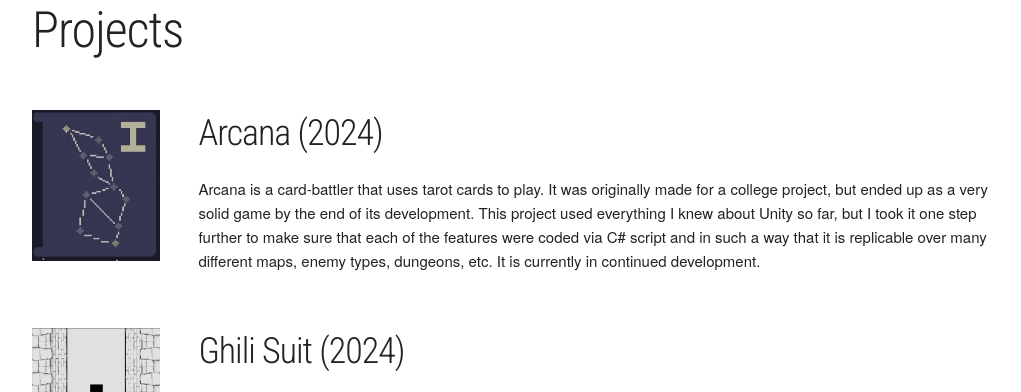
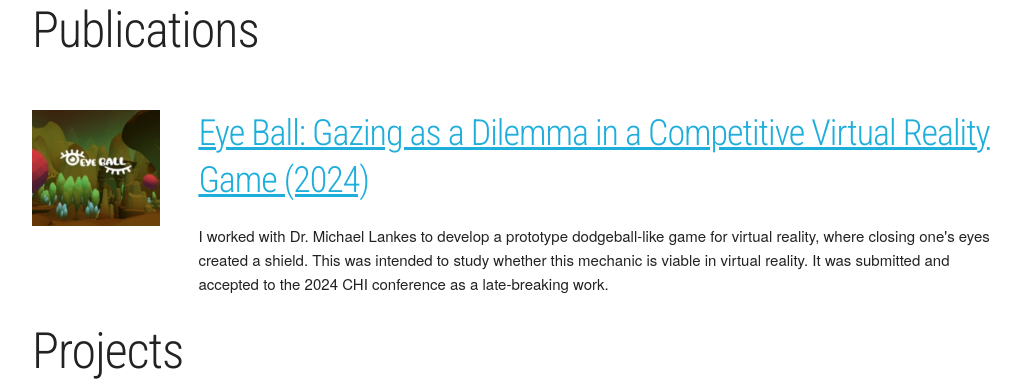
Before and after one commit to chlesser/chlesser.github.io, a website built with Vite: page docs/index.html in a window 1280 px wide. Shown: the part 343-735 px from the top of the page, without its empty margins (128-1149 px from the left). Built offline with nearby package versions, Linux system fonts and the light colour scheme.

Commit message:
updated eyeball and resume

```diff
--- a/docs/index.html
+++ b/docs/index.html
@@ -26,8 +26,22 @@
         <div class="twelve columns">
           <h1>Charles Lesser</h1>
           <p>Hello! I'm an undergraduate studying Computer Science Game Design and Applied Mathematics at UC Santa Cruz. I'm specializing in game design and Unity based development. Currently, I am a research assistant at the <a href="https://setlab.soe.ucsc.edu">Social Emotional Technology Lab</a> where I prototype novel VR interfaces.</p>
-          <a href="./Charles-Lesser-Resume-February-2024.pdf" class=""><img class="icon" src="./scroll-quill.svg"></a>
+          <a href="./Charles-Lesser-Resume-October-2024.pdf" class=""><img class="icon" src="./scroll-quill.svg"></a>
           <a href="https://www.linkedin.com/in/charles-lesser-7124832b3/" class=""><img class="icon" src="./linkedIn-icon.svg"></a>
+        </div>
+      </div>
+      <div class="row">
+        <div class="twelve columns">
+          <h1>Publications</h1>
+        </div>
+      </div>
+      <div class="row project">
+        <div class="two columns">
+          <img class="thumbnail" src="eyeball-thumbnail.png">
+        </div>
+        <div class="ten columns">
+          <h3> <a href="https://dl.acm.org/doi/10.1145/3613905.3650876"> Eye Ball: Gazing as a Dilemma in a Competitive Virtual Reality Game (2024)</a></h3>
+          <p>I worked with Dr. Michael Lankes to develop a prototype dodgeball-like game for virtual reality, where closing one's eyes created a shield. This was intended to study whether this mechanic is viable in virtual reality. It was submitted and accepted to the 2024 CHI conference as a late-breaking work.</p>
         </div>
       </div>
       <div class="row">
```
Also changed, not shown: src/index.html (+15 -1 lines), docs/eyeball-thumbnail.png (added), static/eyeball-thumbnail.png (added), 4 other files.
